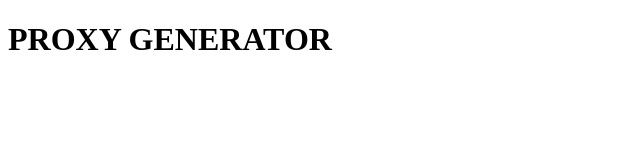
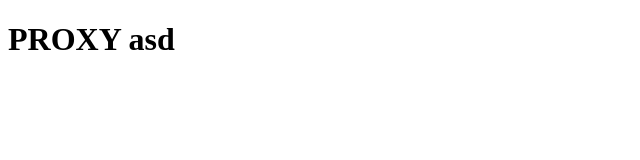
Before and after one commit to efeint01/efeint01.github.io, a plain HTML site: page index.html in a window 1280 px wide. Shown: the whole page, without its empty margins (0-640 px from the left). Drawn offline with Linux system fonts and the light colour scheme.

Commit message:
Update index.html

```diff
--- a/index.html
+++ b/index.html
@@ -7,7 +7,7 @@
 
 <body>
 
-  <h1>PROXY GENERATOR</h1>
+  <h1>PROXY asd</h1>
 
 </body>
 
```
